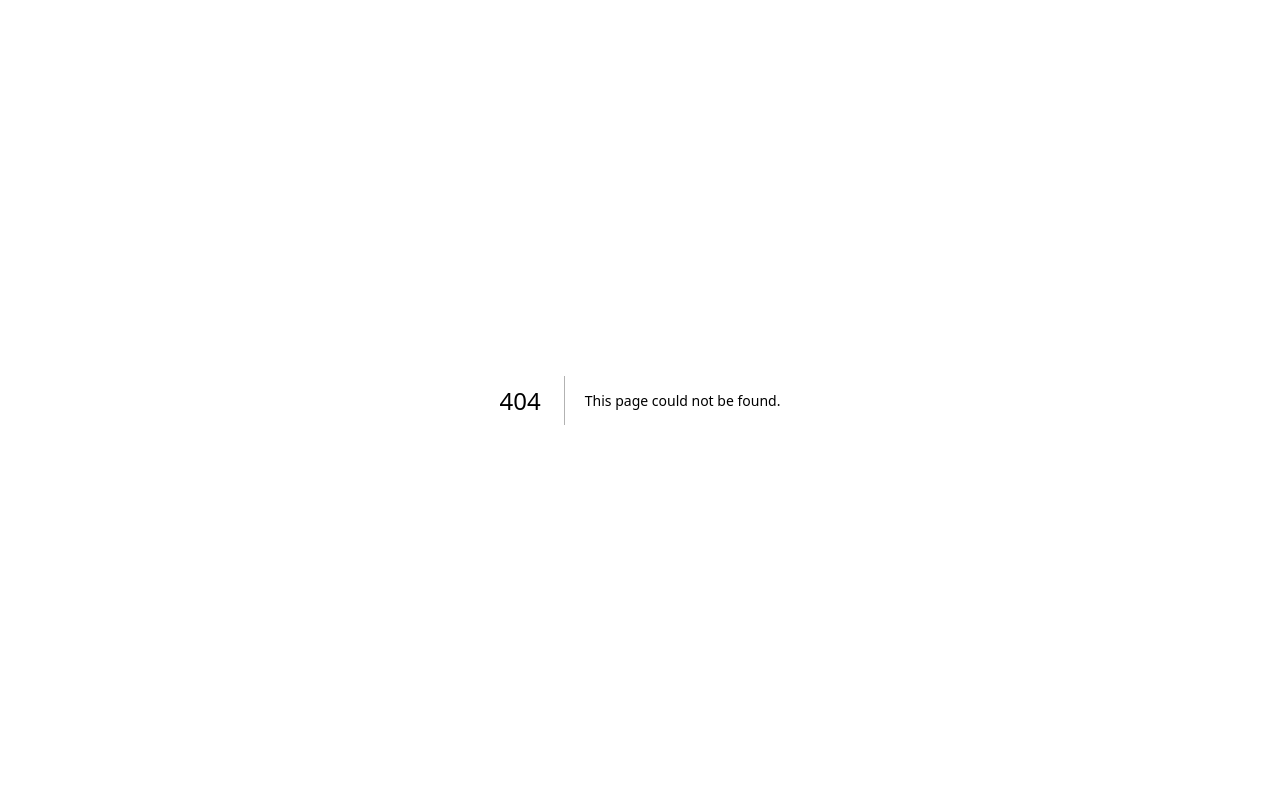
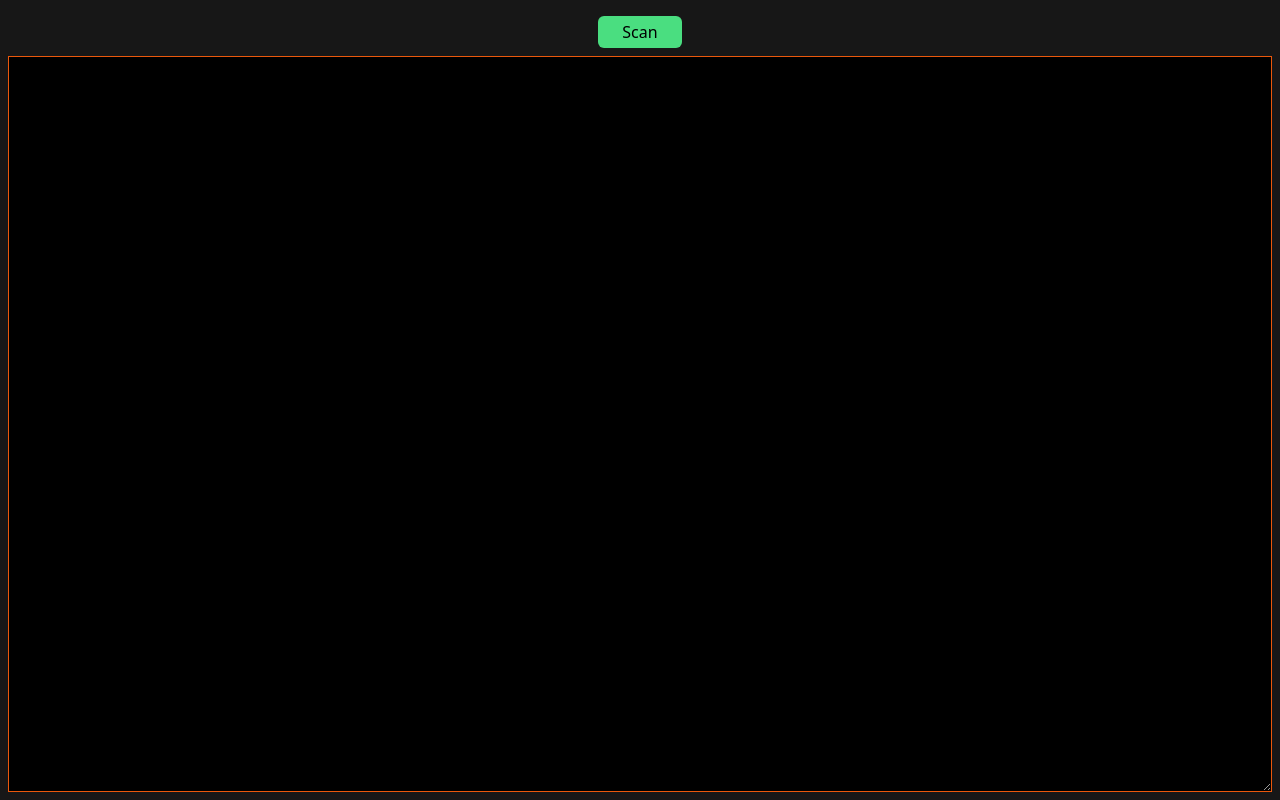
Before and after one commit to wardru/panduza-app, a Next.js app: page /scanner in a window 1280 px wide. Before the commit this address had no page. Built offline with nearby package versions, Linux system fonts and the light colour scheme.

Commit message:
Add scanner window

```diff
--- a/public/locales/en/header.json
+++ b/public/locales/en/header.json
@@ -4,5 +4,6 @@
     "connect": "Connect",
     "disconnect": "Disconnect",
     "reconnecting": "Reconnecting",
-    "cancel": "Cancel"
+    "cancel": "Cancel",
+    "scanner": "Scanner"
 }
--- a/public/locales/fr/header.json
+++ b/public/locales/fr/header.json
@@ -4,5 +4,6 @@
     "connect": "Connecter",
     "disconnect": "Déconnecter",
     "reconnecting": "Reconnexion",
-    "cancel": "Annuler"
+    "cancel": "Annuler",
+    "scanner": "Scanner"
 }
--- a/src/app/header.tsx
+++ b/src/app/header.tsx
@@ -6,6 +6,7 @@ import { useState } from 'react';
 import { usePlatform, ConnectionState } from './platform';
 import { useTranslation } from 'react-i18next';
 import { LanguageIcon } from '@heroicons/react/24/outline';
+import { WebviewWindow } from '@tauri-apps/api/webviewWindow';
 
 const statusColorMap: Record<ConnectionState, string> = {
     [ConnectionState.Connected]: 'bg-green-500',
@@ -41,7 +42,6 @@ const LanguageSelector = () => {
     const languageMap: Record<string, string> = {
         ['en']: 'English',
         ['fr']: 'Français',
-        ['pt']: 'Português',
     };
 
     const handleChange = (event: React.ChangeEvent<HTMLSelectElement>) => {
@@ -65,6 +65,29 @@ const LanguageSelector = () => {
                 ))}
             </select>
         </div>
+    );
+};
+
+const Scanner = () => {
+    const { t } = useTranslation('header');
+
+    const handleScanner = () => {
+        const scannerWebview = new WebviewWindow('scannerWebview', {
+            url: '/scanner',
+        });
+
+        scannerWebview.once('tauri://created', () => {
+            scannerWebview.setTitle(t('scanner')).catch(console.error);
+        });
+    };
+
+    return (
+        <button
+            className='hover:bg-slate-600 px-4 rounded-lg text-primary mr-5'
+            onClick={handleScanner}
+        >
+            {t('scanner')}
+        </button>
     );
 };
 
@@ -152,6 +175,7 @@ const Header: React.FC<HeaderProps> = ({ onAboutClick }) => {
                     </div>
                 ) : null}
             </div>
+            {connectionState == ConnectionState.Connected ? <Scanner /> : null}
             <LanguageSelector />
             <button
                 className='hover:bg-slate-600 px-4 rounded-lg text-primary mr-5'
--- /dev/null
+++ b/src/pages/scanner.tsx
@@ -0,0 +1,54 @@
+import '../styles/globals.css';
+import { invoke, Channel } from '@tauri-apps/api/core';
+import { useState } from 'react';
+
+const Scanner = () => {
+    const [result, setResult] = useState('');
+    let active = false;
+
+    const onScanResult = (message: Uint8Array) => {
+        const str = new TextDecoder('utf-8').decode(new Uint8Array(message));
+        const json = JSON.parse(str);
+
+        setResult(JSON.stringify(json, null, 2));
+    };
+
+    const handleClick = () => {
+        const channel = new Channel<Uint8Array>();
+        channel.onmessage = onScanResult;
+        if (active == false) {
+            invoke('register_attribute', { attributeTopic: 'pza/_/scanner/result/att', onAttributeMessage: channel })
+                .then(() => {
+                    active = true;
+                })
+                .catch((e) => {
+                    setResult(e);
+                    active = false;
+                });
+        }
+        invoke('publish', { commandTopic: 'pza/_/scanner/running/cmd', value: 'true' }).catch((e) => {
+            setResult(e);
+        });
+    };
+
+    return (
+        <div className='disable-select theme-dark bg-neutral-900 text-primary h-screen w-screen flex items-center justify-center'>
+            <div className='flex flex-col items-center m- h-full w-full  p-2'>
+                <button
+                    className='bg-green-400 w-min py-1 px-6 rounded-md m-2 text-black hover:bg-neutral-600'
+                    onClick={handleClick}
+                >
+                    Scan
+                </button>
+
+                <textarea
+                    className='bg-black w-full h-full flex-1 p-2 border-orange-600 border  focus:outline-none'
+                    readOnly={true}
+                    value={result}
+                ></textarea>
+            </div>
+        </div>
+    );
+};
+
+export default Scanner;
```
Also changed, not shown: src-tauri/capabilities/default.json (+7 -1 lines), 1 other file (tests, documents, lock files or other folders).
